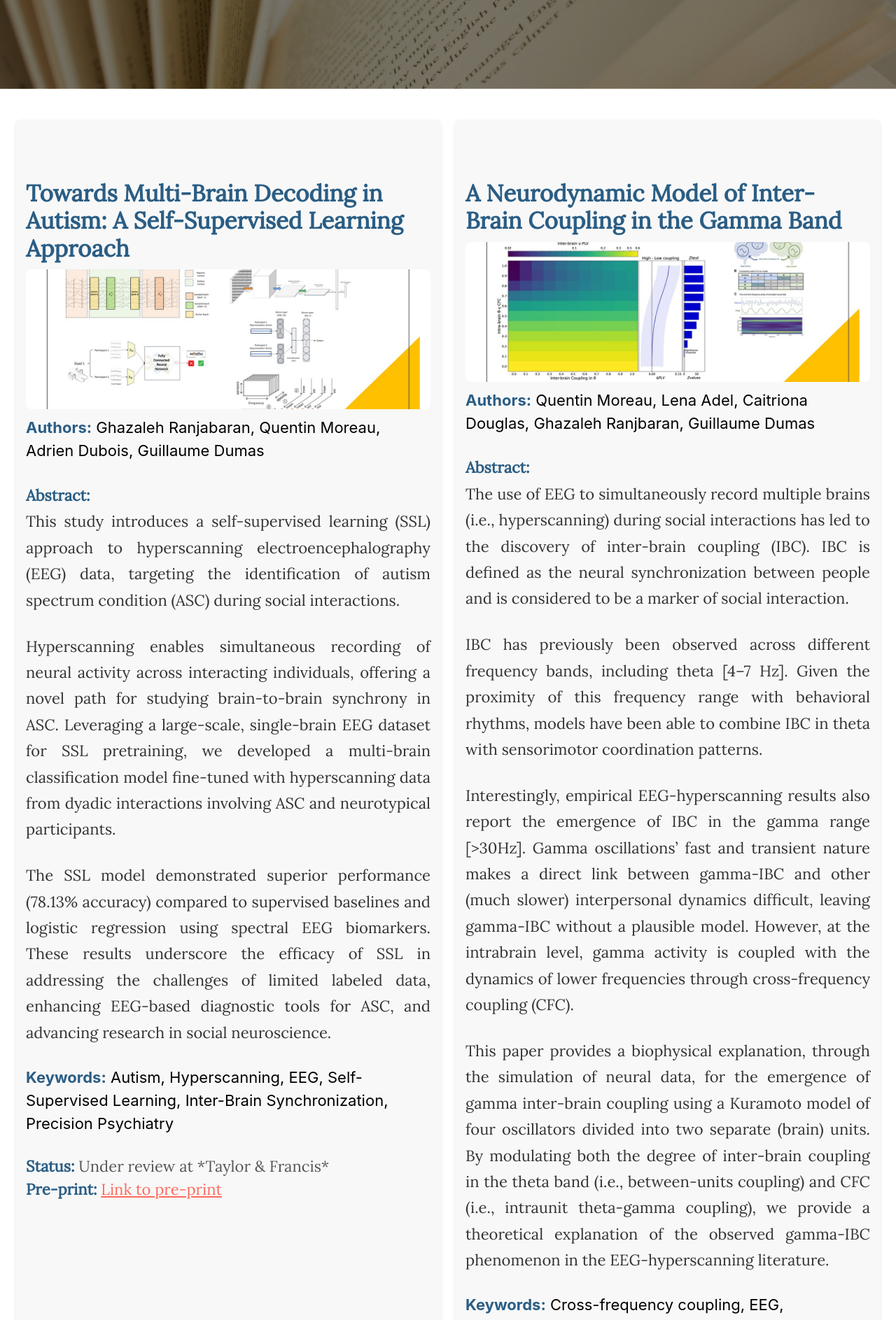
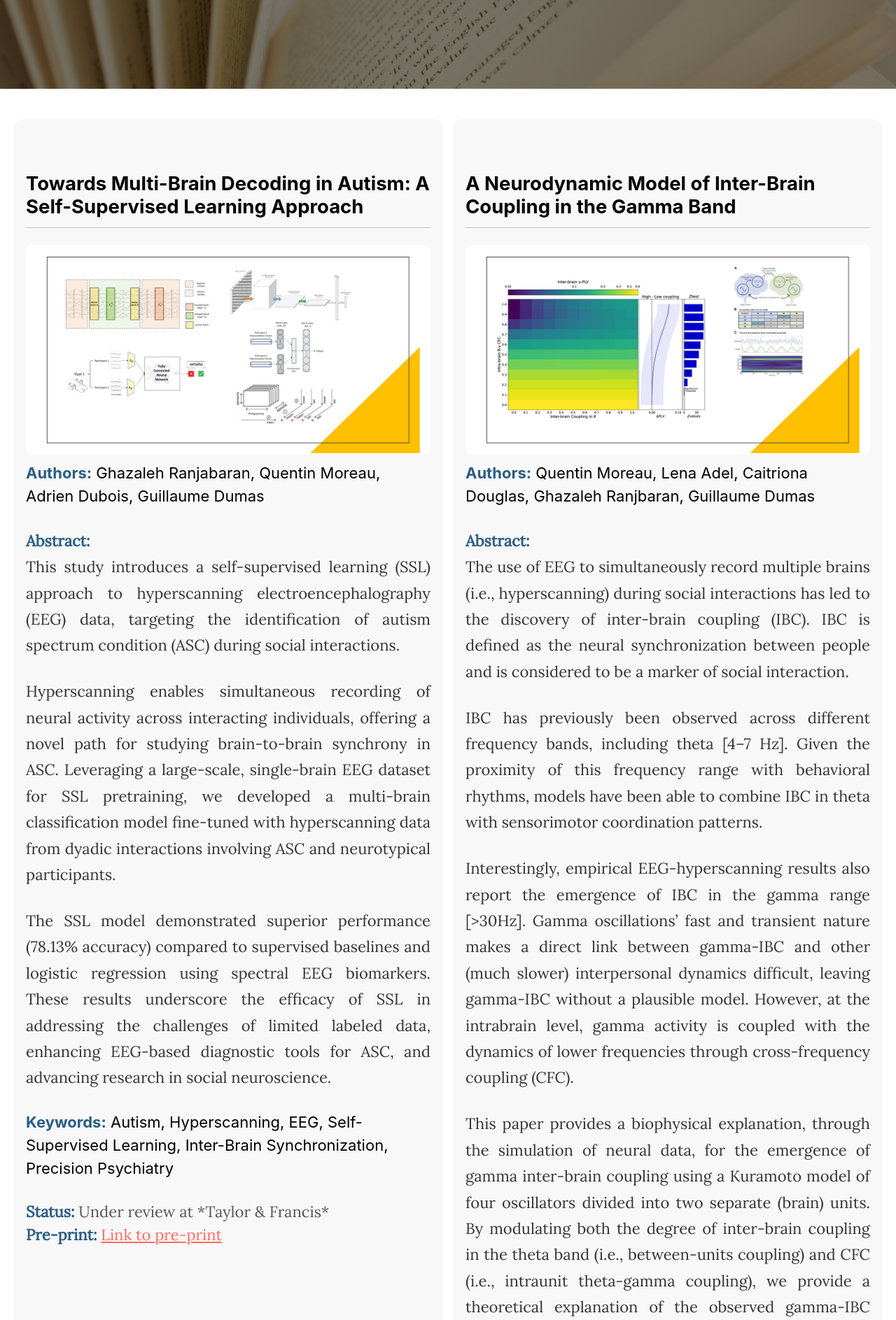
Before and after one commit to ghazalehran/ghazalehran.github.io, a Jekyll site: the page built from publications.md, in a window 1280 px wide. Shown: the part 336-2223 px from the top of the page at 70% size. Built offline with Jekyll 4.4.1, drawn with Linux system fonts in a browser that asks for light colours; cached includes are drawn as plain includes.

Commit message:
pub correction

```diff
--- a/publications.md
+++ b/publications.md
@@ -55,7 +55,8 @@
 
 <div class="publications-container">
   <div class="section_pub">
-    <h3 class="publication-title">Towards Multi-Brain Decoding in Autism: A Self-Supervised Learning Approach</h3>
+    <h2 class="publication-title">Towards Multi-Brain Decoding in Autism: A Self-Supervised Learning Approach</h2>
+
     <img src="/assets/images/ssl.jpg" alt="Visualization of EEG-based decoding" class="publication-image">
 
 
@@ -83,7 +84,7 @@
   </div>
 
   <div class="section_pub">
-    <h3 class="publication-title">A Neurodynamic Model of Inter-Brain Coupling in the Gamma Band</h3>
+    <h2 class="publication-title">A Neurodynamic Model of Inter-Brain Coupling in the Gamma Band</h2>
     <img src="/assets/images/Jn.jpg" alt="Visualization of EEG-based decoding" class="publication-image">
 
     <p><strong>Authors:</strong> Quentin Moreau, Lena Adel, Caitriona Douglas, Ghazaleh Ranjbaran, Guillaume Dumas</p>
@@ -164,7 +165,7 @@
 /* Abstracts */
 .abstract {
     font-family: 'Lora', serif;
-    font-size: 0.6em;
+    font-size: 0.4em;
     line-height: 1.7;
     text-align: justify;
     color: #333;
@@ -200,10 +201,11 @@
 
 .publication-image {
     width: 100%;  /* Makes the image responsive */
-    max-height: 200px;  /* Adjust to preferred height */
+    max-height: 300px;  /* Adjust to preferred height */
     object-fit: cover;  /* Ensures the image fills space without distortion */
     border-radius: 8px;  /* Optional: Adds rounded corners */
     margin-bottom: 10px; /* Space between image and text */
+    margin-top: 10px
 }
 
 </style>
```
